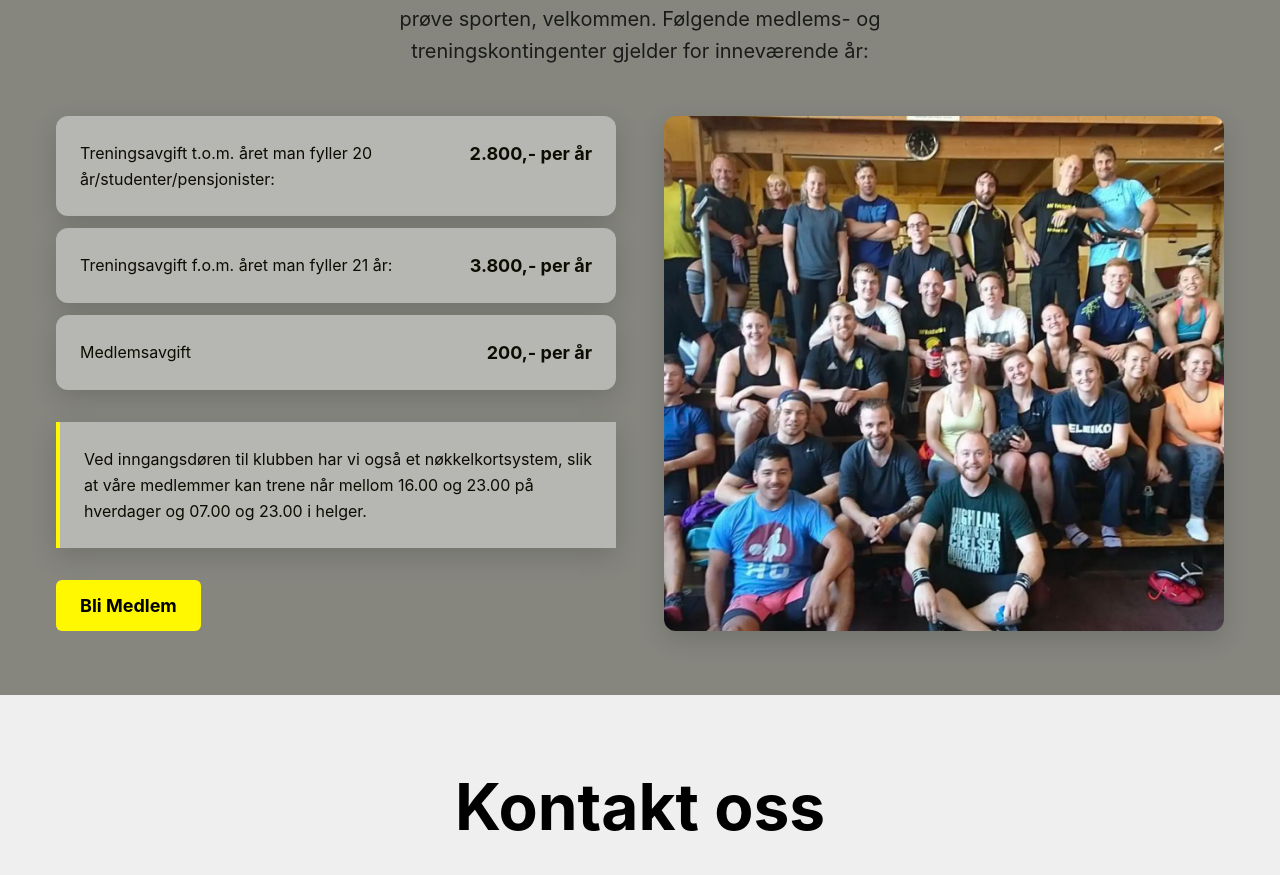
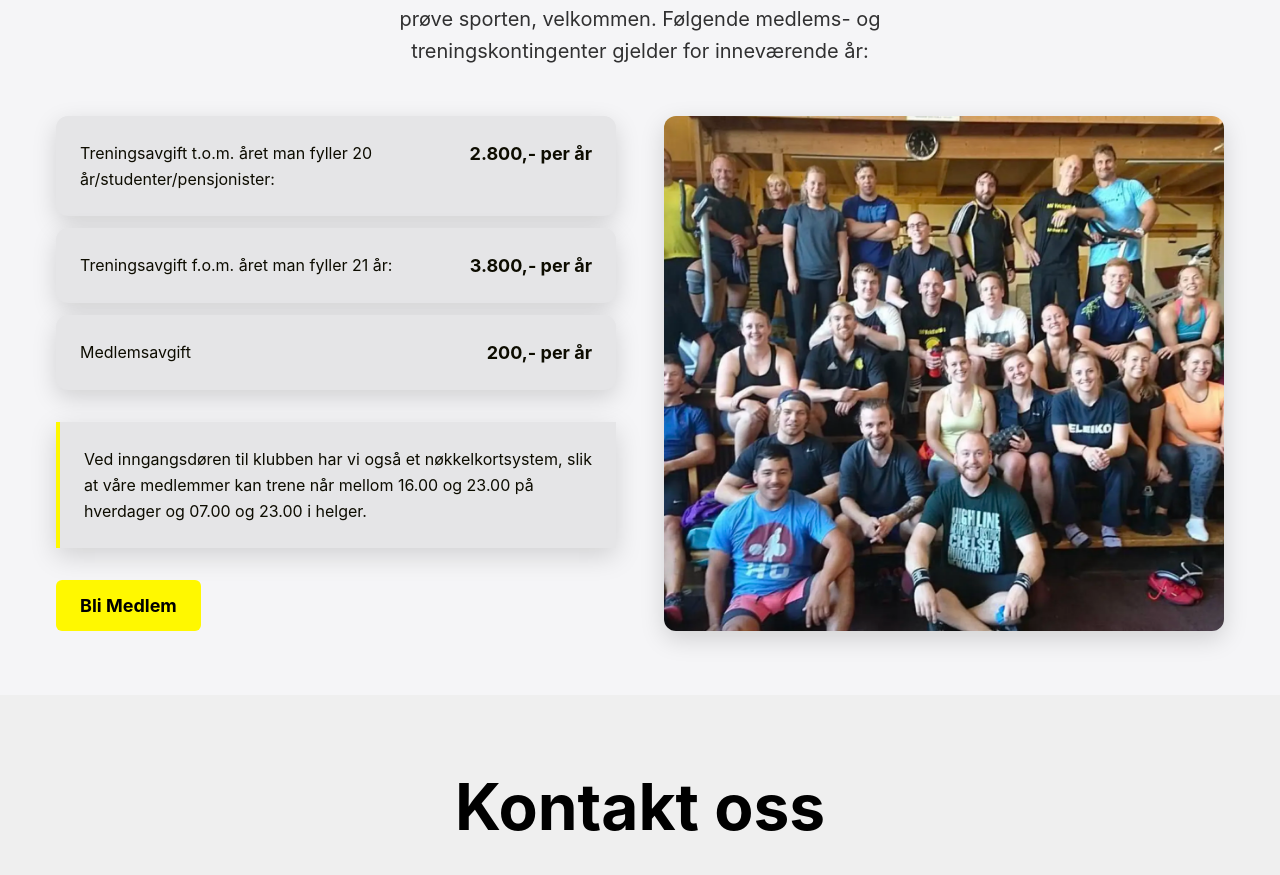
Before and after one commit to TrondheimAtletklubb/tak-nettsiden, a React (Vite) app: page / in a window 1280 px wide. Shown: the part 5087-5962 px from the top of the page. Built offline with nearby package versions, Linux system fonts and the light colour scheme.

Commit message:
Update pricing section background. Tidy up styles

```diff
--- a/src/components/pricing/Pricing.jsx
+++ b/src/components/pricing/Pricing.jsx
@@ -13,7 +13,7 @@ const Pricing = () => {
     <Section
       id="priser"
       className="pricing"
-      background="neutral"
+      background="primary"
       title="Medlemsskap og priser"
       subtitle="Vi ønsker nye medlemmer og besøkende som har lyst til å prøve sporten,
         velkommen. Følgende medlems- og treningskontingenter gjelder for inneværende år:"
--- a/src/components/pricing/Pricing.styles.scss
+++ b/src/components/pricing/Pricing.styles.scss
@@ -28,7 +28,7 @@
     justify-content: space-between;
     align-items: flex-start;
     padding: var(--spacing-lg);
-    background: var(--neutral-light);
+    background: var(--background-tertiary);
     border-radius: var(--radius-xl);
     box-shadow: var(--shadow-heavy);
     gap: var(--spacing-md);
@@ -66,7 +66,7 @@
   }
 
   &__access-info {
-    background: var(--neutral-light);
+    background: var(--background-tertiary);
     padding: var(--spacing-lg);
     border-left: 4px solid var(--primary-yellow);
     box-shadow: var(--shadow-heavy);
@@ -116,7 +116,7 @@
 [data-theme="dark"] {
   .pricing {
     &__row {
-      background: var(--neutral-dark);
+      background: var(--background-tertiary);
 
       &:hover {
         box-shadow: 0 12px 30px rgba(0, 0, 0, 0.4);
@@ -133,6 +133,7 @@
 
     &__access-info {
       background: var(--neutral-dark);
+      background: var(--background-tertiary);
       border-left-color: var(--primary-yellow);
 
       &:hover {
```
